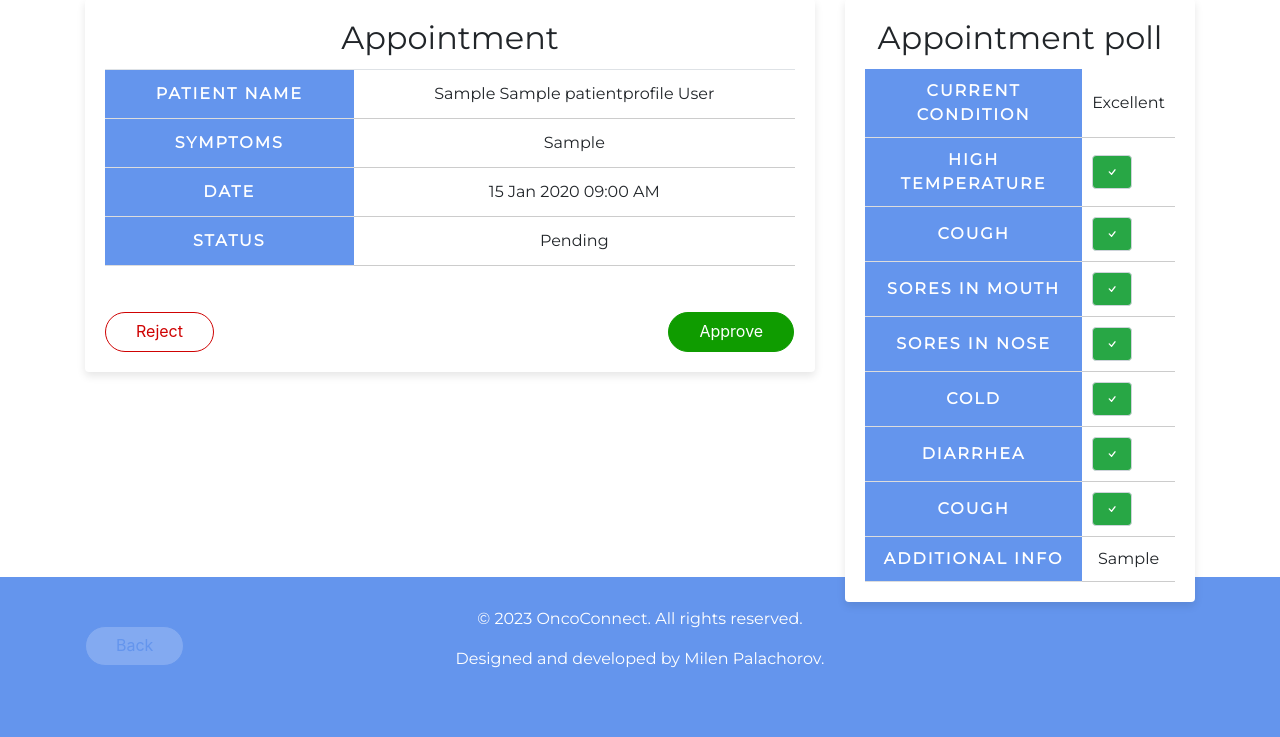
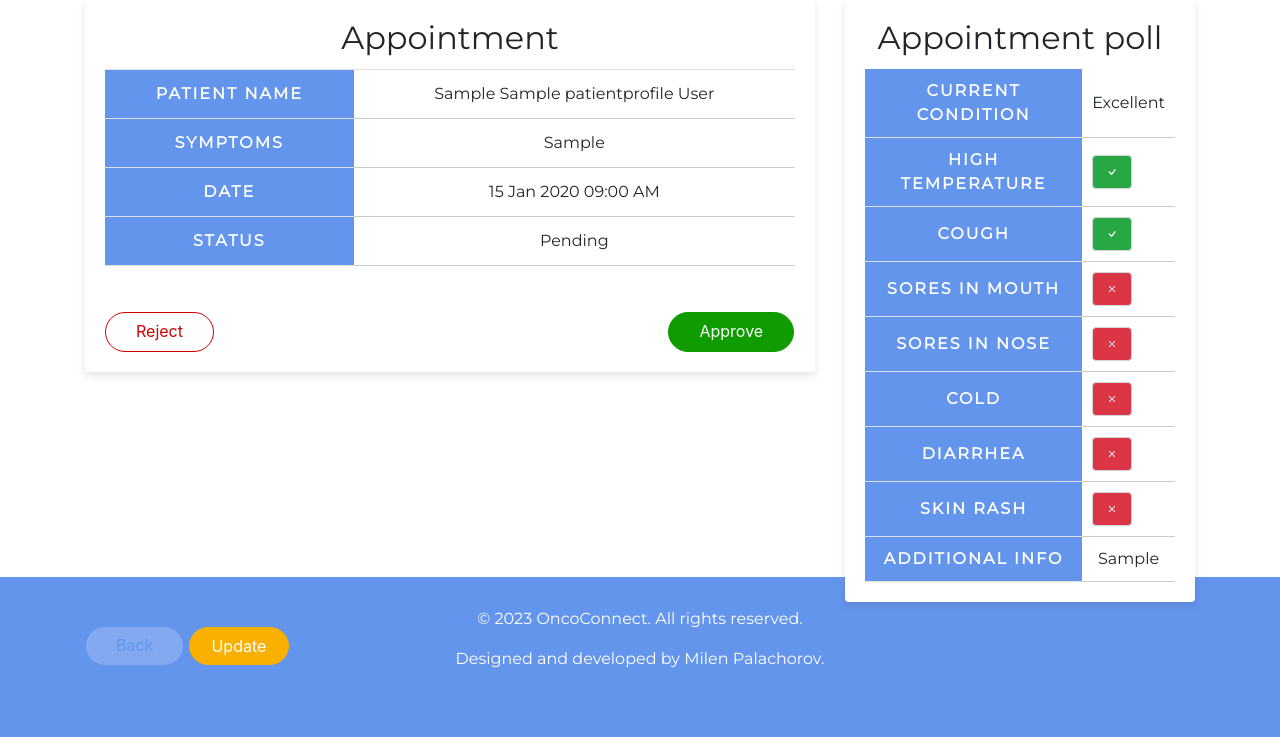
Before and after one commit to milensski/web-medical-care, a Django app: page /appointment/1/details in a window 1280 px wide. Shown: the part 203-940 px from the top of the page. Run offline with Django 5.2, Linux system fonts and the light colour scheme; a user stored in the database is signed in; tables that the repository leaves empty hold one stand-in row (values such as "Sample post"); some libraries are stand-ins or nearby versions.

Commit message:
added ui ux design

```diff
--- a/web/static/styles.css
+++ b/web/static/styles.css
@@ -179,6 +179,13 @@ input[type=password] {
 
 }
 
+#id_for_time {
+    font-family: 'Montserrat', sans-serif;
+    border-radius: 15px;
+    background-color: transparent;
+    padding-left: 5px;
+}
+
 .form-group label {
     vertical-align: top;
     color: #007bff;
@@ -347,6 +354,21 @@ footer {
     color: #411997;
     border-color: #411997;
     background: rgba(255, 255, 255, 0.2);
+}
+
+.card-btn-update {
+    background-color: #f9b000;
+    color: white;
+    border-color: #f9b000;
+    width: 100px;
+    border-radius: 50px;
+    transition: all ease-in-out 0.2s;
+}
+
+.card-btn-update:hover {
+    color: #fff;
+    border-color: #976319;
+    background: #976319;
 }
 
 .btn-primary2 {
--- a/web/templates/appointment_details.html
+++ b/web/templates/appointment_details.html
@@ -53,7 +53,7 @@
                                     </tr>
                                     <tr>
                                         <th>High Temperature</th>
-                                        {% if appointment.appointmentpoll.high_temperature == True  %}
+                                        {% if appointment.appointmentpoll.high_temperature == True %}
                                             <td>
                                             <span
                                                     class="input-group-text text-center bg-success" id="basic-addon1"
@@ -66,18 +66,18 @@
                                         {% else %}
                                             <td>
                                             <span
-                                                    class="input-group-text text-center bg-success" id="basic-addon1"
+                                                    class="input-group-text text-center bg-danger" id="basic-addon1"
                                                     style="width: 40px"><svg xmlns="http://www.w3.org/2000/svg"
                                                                              width="20" height="20" fill="white"
                                                                              class="bi bi-x" viewBox="0 0 16 16"><path
-                                                    d="M10.97 4.97a.75.75 0 0 1 1.07 1.05l-3.99 4.99a.75.75 0 0 1-1.08.02L4.324 8.384a.75.75 0 1 1 1.06-1.06l2.094 2.093 3.473-4.425a.267.267 0 0 1 .02-.022z"></path></svg>
+                                                    d="M4.646 4.646a.5.5 0 0 1 .708 0L8 7.293l2.646-2.647a.5.5 0 0 1 .708.708L8.707 8l2.647 2.646a.5.5 0 0 1-.708.708L8 8.707l-2.646 2.647a.5.5 0 0 1-.708-.708L7.293 8 4.646 5.354a.5.5 0 0 1 0-.708z"/></svg>
                                             </span>
                                             </td>
                                         {% endif %}
                                     </tr>
                                     <tr>
                                         <th>Cough</th>
-                                        {% if appointment.appointmentpoll.cough == True  %}
+                                        {% if appointment.appointmentpoll.cough == True %}
                                             <td>
                                             <span
                                                     class="input-group-text text-center bg-success" id="basic-addon1"
@@ -90,18 +90,18 @@
                                         {% else %}
                                             <td>
                                             <span
-                                                    class="input-group-text text-center bg-success" id="basic-addon1"
+                                                    class="input-group-text text-center bg-danger" id="basic-addon1"
                                                     style="width: 40px"><svg xmlns="http://www.w3.org/2000/svg"
                                                                              width="20" height="20" fill="white"
                                                                              class="bi bi-x" viewBox="0 0 16 16"><path
-                                                    d="M10.97 4.97a.75.75 0 0 1 1.07 1.05l-3.99 4.99a.75.75 0 0 1-1.08.02L4.324 8.384a.75.75 0 1 1 1.06-1.06l2.094 2.093 3.473-4.425a.267.267 0 0 1 .02-.022z"></path></svg>
+                                                    d="M4.646 4.646a.5.5 0 0 1 .708 0L8 7.293l2.646-2.647a.5.5 0 0 1 .708.708L8.707 8l2.647 2.646a.5.5 0 0 1-.708.708L8 8.707l-2.646 2.647a.5.5 0 0 1-.708-.708L7.293 8 4.646 5.354a.5.5 0 0 1 0-.708z"/></svg>
                                             </span>
                                             </td>
                                         {% endif %}
                                     </tr>
                                     <tr>
                                         <th>Sores in mouth</th>
-                                        {% if appointment.appointmentpoll.sores_in_mouth == True  %}
+                                        {% if appointment.appointmentpoll.sores_in_mouth == 'True' %}
                                             <td>
                                             <span
                                                     class="input-group-text text-center bg-success" id="basic-addon1"
@@ -114,18 +114,18 @@
                                         {% else %}
                                             <td>
                                             <span
-                                                    class="input-group-text text-center bg-success" id="basic-addon1"
+                                                    class="input-group-text text-center bg-danger" id="basic-addon1"
                                                     style="width: 40px"><svg xmlns="http://www.w3.org/2000/svg"
                                                                              width="20" height="20" fill="white"
                                                                              class="bi bi-x" viewBox="0 0 16 16"><path
-                                                    d="M10.97 4.97a.75.75 0 0 1 1.07 1.05l-3.99 4.99a.75.75 0 0 1-1.08.02L4.324 8.384a.75.75 0 1 1 1.06-1.06l2.094 2.093 3.473-4.425a.267.267 0 0 1 .02-.022z"></path></svg>
+                                                    d="M4.646 4.646a.5.5 0 0 1 .708 0L8 7.293l2.646-2.647a.5.5 0 0 1 .708.708L8.707 8l2.647 2.646a.5.5 0 0 1-.708.708L8 8.707l-2.646 2.647a.5.5 0 0 1-.708-.708L7.293 8 4.646 5.354a.5.5 0 0 1 0-.708z"/></svg>
                                             </span>
                                             </td>
                                         {% endif %}
                                     </tr>
                                     <tr>
                                         <th>Sores in nose</th>
-                                        {% if appointment.appointmentpoll.sores_in_nose == 'True'  %}
+                                        {% if appointment.appointmentpoll.sores_in_nose == 'True' %}
                                             <td>
                                             <span
                                                     class="input-group-text text-center bg-success" id="basic-addon1"
@@ -138,18 +138,18 @@
                                         {% else %}
                                             <td>
                                             <span
-                                                    class="input-group-text text-center bg-success" id="basic-addon1"
+                                                    class="input-group-text text-center bg-danger" id="basic-addon1"
                                                     style="width: 40px"><svg xmlns="http://www.w3.org/2000/svg"
                                                                              width="20" height="20" fill="white"
                                                                              class="bi bi-x" viewBox="0 0 16 16"><path
-                                                    d="M10.97 4.97a.75.75 0 0 1 1.07 1.05l-3.99 4.99a.75.75 0 0 1-1.08.02L4.324 8.384a.75.75 0 1 1 1.06-1.06l2.094 2.093 3.473-4.425a.267.267 0 0 1 .02-.022z"></path></svg>
+                                                    d="M4.646 4.646a.5.5 0 0 1 .708 0L8 7.293l2.646-2.647a.5.5 0 0 1 .708.708L8.707 8l2.647 2.646a.5.5 0 0 1-.708.708L8 8.707l-2.646 2.647a.5.5 0 0 1-.708-.708L7.293 8 4.646 5.354a.5.5 0 0 1 0-.708z"/></svg>
                                             </span>
                                             </td>
                                         {% endif %}
                                     </tr>
                                     <tr>
                                         <th>Cold</th>
-                                        {% if appointment.appointmentpoll.cold == 'True'  %}
+                                        {% if appointment.appointmentpoll.cold == 'True' %}
                                             <td>
                                             <span
                                                     class="input-group-text text-center bg-success" id="basic-addon1"
@@ -162,18 +162,18 @@
                                         {% else %}
                                             <td>
                                             <span
-                                                    class="input-group-text text-center bg-success" id="basic-addon1"
+                                                    class="input-group-text text-center bg-danger" id="basic-addon1"
                                                     style="width: 40px"><svg xmlns="http://www.w3.org/2000/svg"
                                                                              width="20" height="20" fill="white"
                                                                              class="bi bi-x" viewBox="0 0 16 16"><path
-                                                    d="M10.97 4.97a.75.75 0 0 1 1.07 1.05l-3.99 4.99a.75.75 0 0 1-1.08.02L4.324 8.384a.75.75 0 1 1 1.06-1.06l2.094 2.093 3.473-4.425a.267.267 0 0 1 .02-.022z"></path></svg>
+                                                    d="M4.646 4.646a.5.5 0 0 1 .708 0L8 7.293l2.646-2.647a.5.5 0 0 1 .708.708L8.707 8l2.647 2.646a.5.5 0 0 1-.708.708L8 8.707l-2.646 2.647a.5.5 0 0 1-.708-.708L7.293 8 4.646 5.354a.5.5 0 0 1 0-.708z"/></svg>
                                             </span>
                                             </td>
                                         {% endif %}
                                     </tr>
                                     <tr>
                                         <th>Diarrhea</th>
-                                        {% if appointment.appointmentpoll.diarrhea == 'True'  %}
+                                        {% if appointment.appointmentpoll.diarrhea == 'True' %}
                                             <td>
                                             <span
                                                     class="input-group-text text-center bg-success" id="basic-addon1"
@@ -186,17 +186,17 @@
                                         {% else %}
                                             <td>
                                             <span
-                                                    class="input-group-text text-center bg-success" id="basic-addon1"
+                                                    class="input-group-text text-center bg-danger" id="basic-addon1"
                                                     style="width: 40px"><svg xmlns="http://www.w3.org/2000/svg"
                                                                              width="20" height="20" fill="white"
                                                                              class="bi bi-x" viewBox="0 0 16 16"><path
-                                                    d="M10.97 4.97a.75.75 0 0 1 1.07 1.05l-3.99 4.99a.75.75 0 0 1-1.08.02L4.324 8.384a.75.75 0 1 1 1.06-1.06l2.094 2.093 3.473-4.425a.267.267 0 0 1 .02-.022z"></path></svg>
+                                                    d="M4.646 4.646a.5.5 0 0 1 .708 0L8 7.293l2.646-2.647a.5.5 0 0 1 .708.708L8.707 8l2.647 2.646a.5.5 0 0 1-.708.708L8 8.707l-2.646 2.647a.5.5 0 0 1-.708-.708L7.293 8 4.646 5.354a.5.5 0 0 1 0-.708z"/></svg>
                                             </span>
                                             </td>
                                         {% endif %}
                                     </tr>
                                     <tr>
-                                        <th>Cough</th>
+                                        <th>Skin rash</th>
                                         {% if appointment.appointmentpoll.skin_rash == 'True' %}
                                             <td>
                                             <span
@@ -210,11 +210,11 @@
                                         {% else %}
                                             <td>
                                             <span
-                                                    class="input-group-text text-center bg-success" id="basic-addon1"
+                                                    class="input-group-text text-center bg-danger" id="basic-addon1"
                                                     style="width: 40px"><svg xmlns="http://www.w3.org/2000/svg"
                                                                              width="20" height="20" fill="white"
                                                                              class="bi bi-x" viewBox="0 0 16 16"><path
-                                                    d="M10.97 4.97a.75.75 0 0 1 1.07 1.05l-3.99 4.99a.75.75 0 0 1-1.08.02L4.324 8.384a.75.75 0 1 1 1.06-1.06l2.094 2.093 3.473-4.425a.267.267 0 0 1 .02-.022z"></path></svg>
+                                                    d="M4.646 4.646a.5.5 0 0 1 .708 0L8 7.293l2.646-2.647a.5.5 0 0 1 .708.708L8.707 8l2.647 2.646a.5.5 0 0 1-.708.708L8 8.707l-2.646 2.647a.5.5 0 0 1-.708-.708L7.293 8 4.646 5.354a.5.5 0 0 1 0-.708z"/></svg>
                                             </span>
                                             </td>
                                         {% endif %}
@@ -234,7 +234,8 @@
                     </div>
                 </div>
             </div>
-            <a href="{{ request.META.HTTP_REFERER }}" class="btn card-btn-primary2">Back</a>
+            <a href="{% url 'index' %}" class="btn card-btn-primary2">Back</a>
+            <a href="{% url 'update appointment' pk=appointment.pk %}" class="btn card-btn-update">Update</a>
 
         </div>
     </div>
--- a/web/templates/schedule_appointment.html
+++ b/web/templates/schedule_appointment.html
@@ -29,7 +29,8 @@
                     {# Add other fields here if needed #}
 
                     <input type="hidden" name="patient" value="{{ form.initial.patient.pk }}">
-                    <button type="submit" class="btn form-btn-primary2">Schedule</button>
+                    <a href="{% url 'index' %}" class="btn card-btn-primary2">Back</a>
+                    <button type="submit" class="btn card-btn-edit">Schedule</button>
                 </form>
             </div>
 
--- a/web/web/app_auth/models.py
+++ b/web/web/app_auth/models.py
@@ -158,6 +158,7 @@ class WorkingHours:
 
 class Appointment(models.Model):
     STATUS = (
+        ('Pending', 'Pending'),
         ('Approved', 'Approve'),
         ('Rejected', 'Reject'),
         ('Canceled', 'Cancel')
```
Also changed, not shown: web/templates/patient_dashboard.html (+18 -11 lines), web/templates/update_appointment_status.html (+21 -24 lines).
